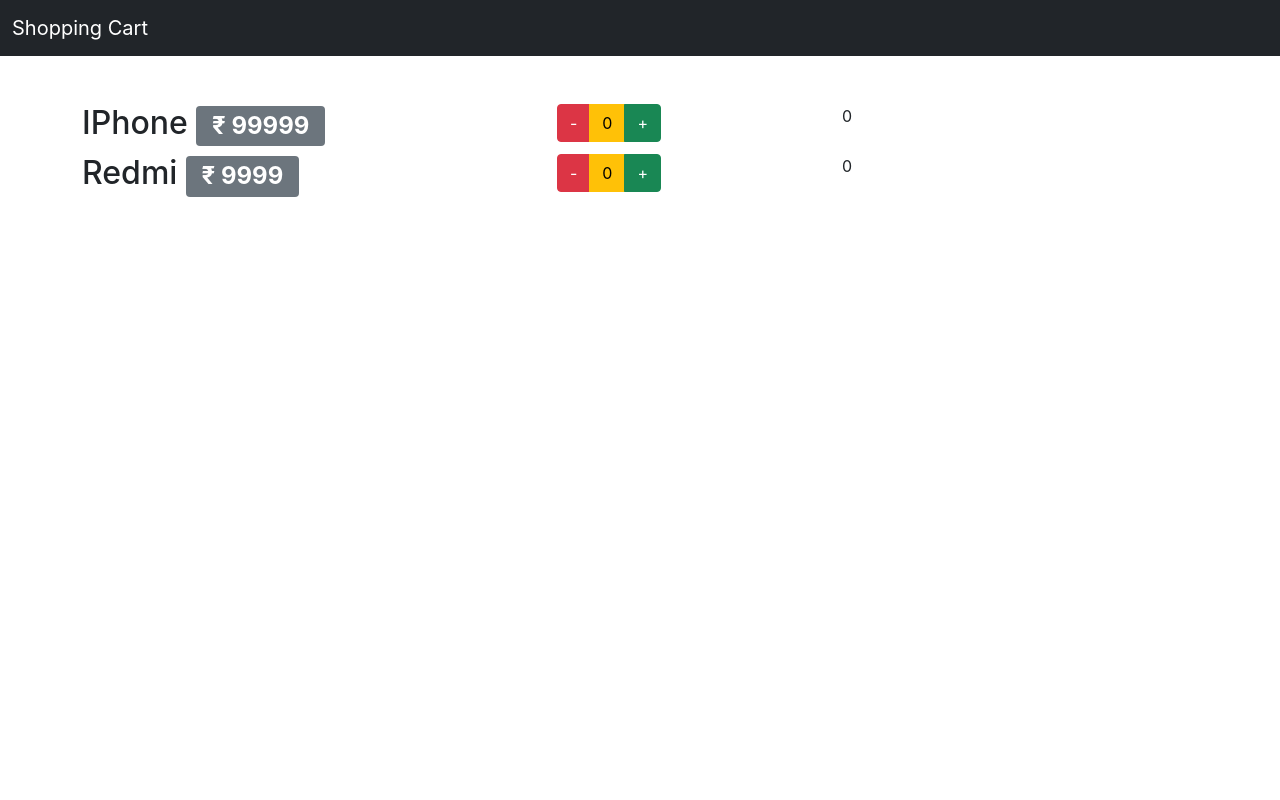
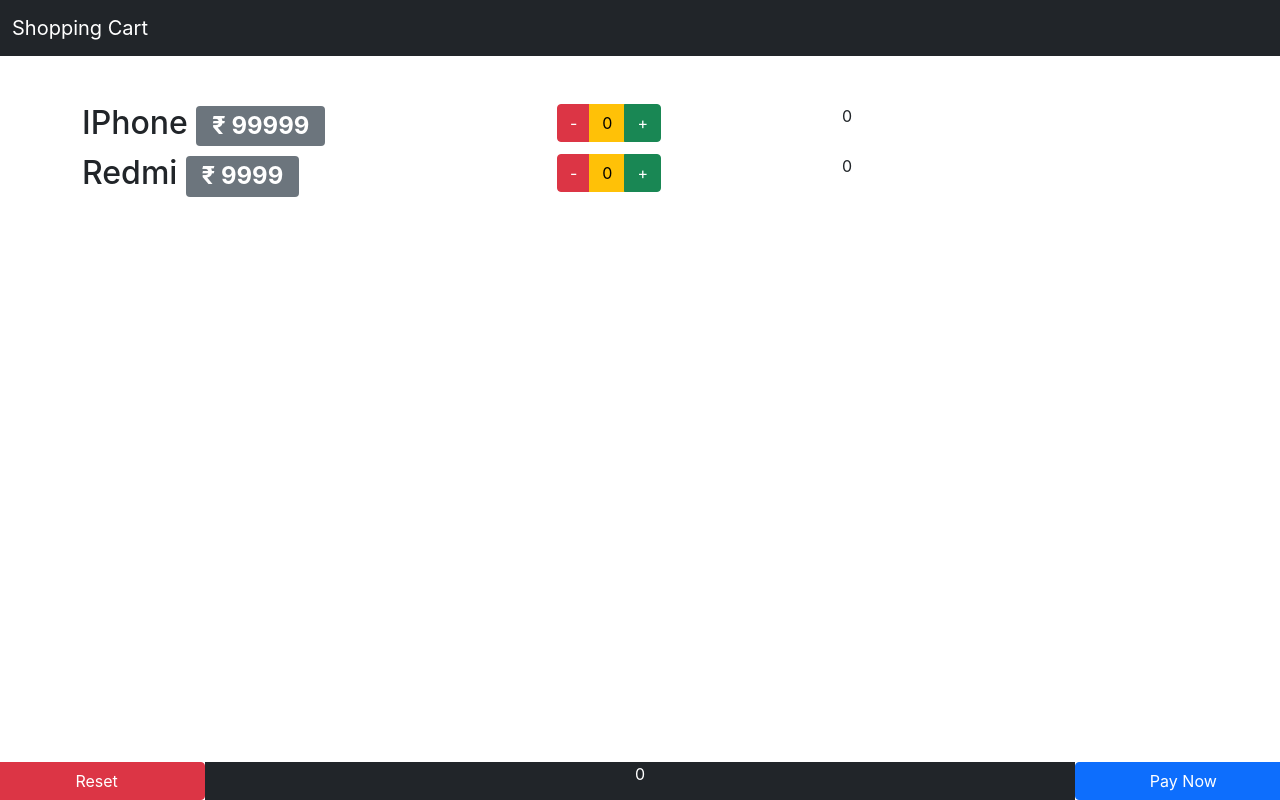
Before and after one commit to Prachi-Taikar/Shopping-Cart-using-React, a React (Create React App) app: page / in a window 1280 px wide. Built offline with nearby package versions, Linux system fonts and the light colour scheme.

Commit message:
using state hook and creating footer

```diff
--- a/src/App.js
+++ b/src/App.js
@@ -3,6 +3,7 @@ import './App.css';
 import Navbar from './components/Navbar';
 import ProductList from './components/ProductList';
 import React, {useState} from 'react';
+import Footer from './components/Footer';
 
 function App() {
 
@@ -21,18 +22,30 @@ function App() {
 
   let [productList, setProductList] = useState(products)
 
+  let[totalAmount, setTotalAmount] = useState(0)
 
   const incrementQuantity = (index) => {
     let newProductList = [...productList]
-    newProductList[index].quantity++
+    let newTotalAmount = totalAmount;
+    newProductList[index].quantity++;
+    newTotalAmount +=newProductList[index].price
+
+    setTotalAmount(newTotalAmount);
     setProductList(newProductList);
   }
 
   const decrementQuantity = (index) => {
     let newProductList = [...productList]
-    newProductList[index].quantity > 0? newProductList[index].quantity-- : newProductList[index].quantity=0
+    let newTotalAmount = totalAmount;
+
+    if (newProductList[index].quantity > 0) {
+      newProductList[index].quantity--
+      newTotalAmount -= newProductList[index].price;
+    }
+
+    setTotalAmount(newTotalAmount)
     setProductList(newProductList);
-  }
+  };
 
   return (
     <>
@@ -42,7 +55,7 @@ function App() {
     <ProductList productList={productList} incrementQuantity = {incrementQuantity}  decrementQuantity = {decrementQuantity} />
     </main>
 
-    {/* <Footer/> */}
+    <Footer totalAmount= {totalAmount}/>
     </>
   );
 }
--- a/src/components/Footer.js
+++ b/src/components/Footer.js
@@ -0,0 +1,15 @@
+import React from 'react'
+
+export default function Footer(props) {
+    return (
+        <div className = "row fixed-bottom">
+            <button className = "btn btn-danger col-2">Reset</button>
+
+            <div className="col-8 bg-dark text-white text-center">
+                {props.totalAmount}
+            </div>
+
+            <button className = "btn btn-primary col-2">Pay Now</button>
+        </div>
+    )
+}
```
